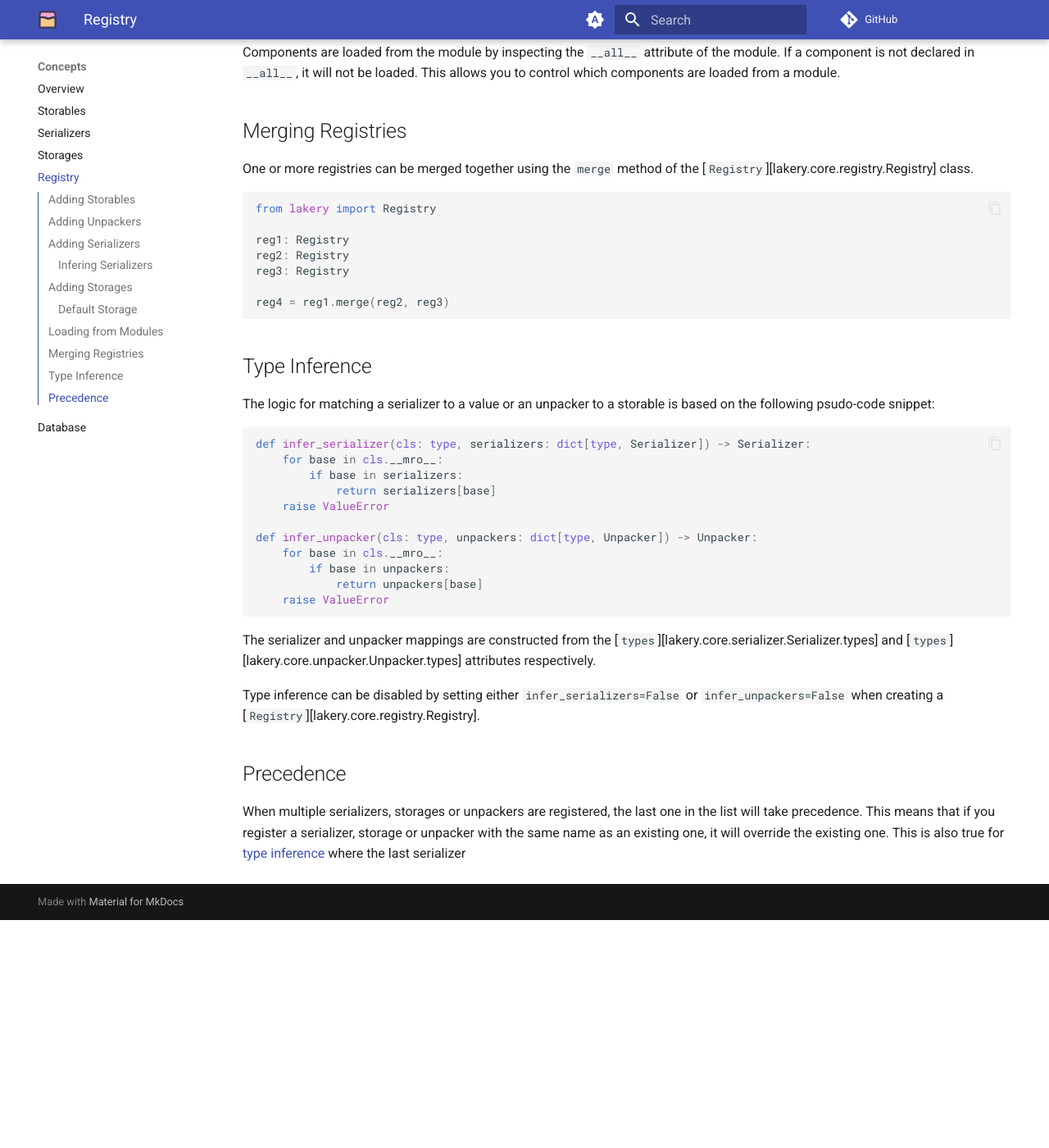
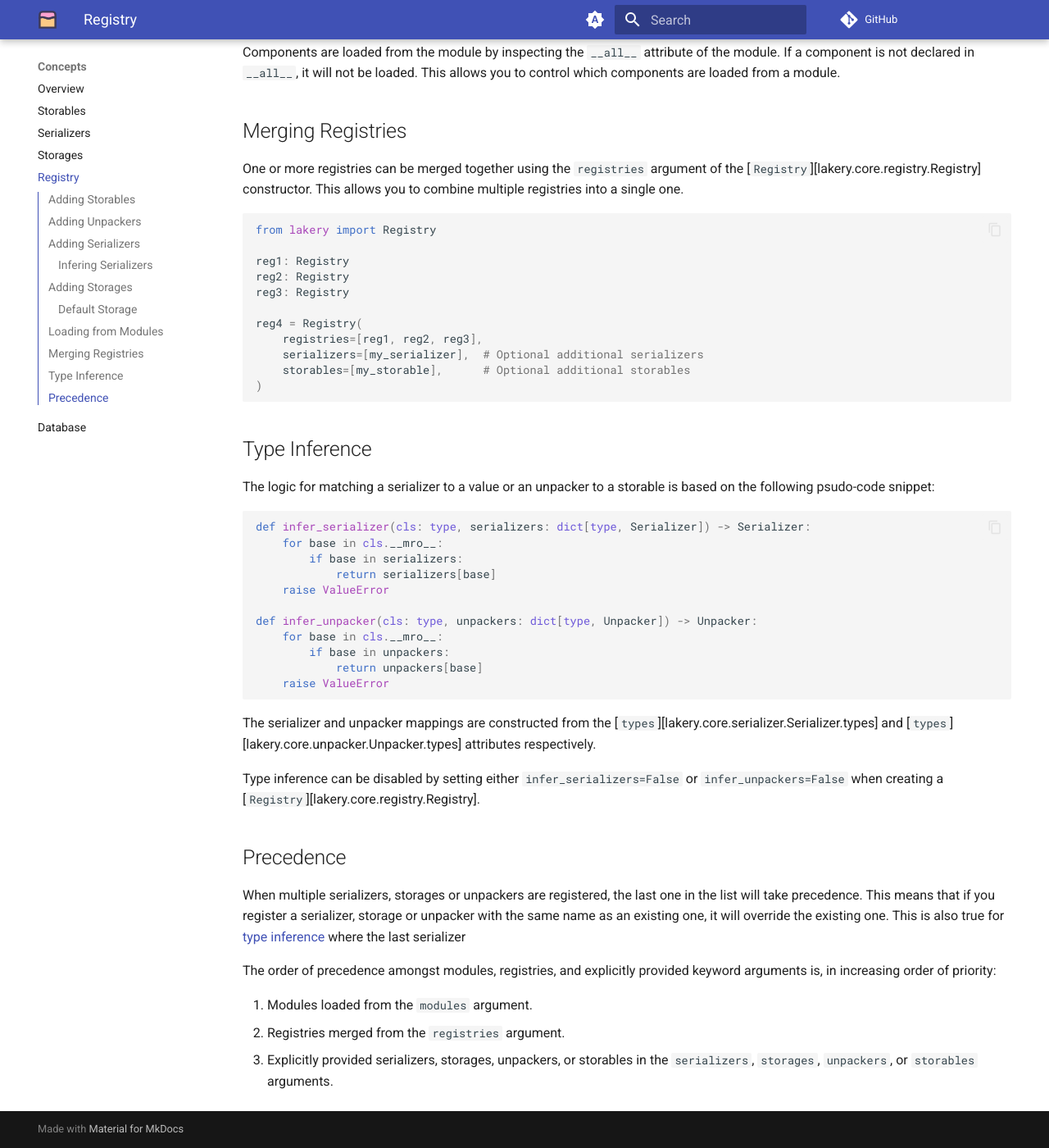
Before and after one commit to rmorshea/labox, an MkDocs documentation site: the page built from docs/src/concepts/registry.md, in a window 1280 px wide and 1400 px high, scrolled down 2356 px. Shown: the whole window at 82% size. Built offline with MkDocs 1.6.1 and Material for MkDocs 9.7.7, drawn with Linux system fonts in a browser that asks for light colours; comment, search, counter and statistics services are not loaded; before the commit the page ends 3478 px from its top, so only the background shows below that.

Commit message:
better merging

````diff
--- a/docs/src/concepts/registry.md
+++ b/docs/src/concepts/registry.md
@@ -119,8 +119,9 @@ you to control which components are loaded from a module.
 
 ## Merging Registries
 
-One or more registries can be merged together using the `merge` method of the
-[`Registry`][lakery.core.registry.Registry] class.
+One or more registries can be merged together using the `registries` argument of the
+[`Registry`][lakery.core.registry.Registry] constructor. This allows you to combine
+multiple registries into a single one.
 
 ```python
 from lakery import Registry
@@ -129,7 +130,11 @@ reg1: Registry
 reg2: Registry
 reg3: Registry
 
-reg4 = reg1.merge(reg2, reg3)
+reg4 = Registry(
+    registries=[reg1, reg2, reg3],
+    serializers=[my_serializer],  # Optional additional serializers
+    storables=[my_storable],      # Optional additional storables
+)
 ```
 
 ## Type Inference
@@ -164,3 +169,11 @@ When multiple serializers, storages or unpackers are registered, the last one in
 list will take precedence. This means that if you register a serializer, storage or
 unpacker with the same name as an existing one, it will override the existing one. This
 is also true for [type inference](#type-inference) where the last serializer
+
+The order of precedence amongst modules, registries, and explicitly provided keyword
+arguments is, in increasing order of priority:
+
+1. Modules loaded from the `modules` argument.
+2. Registries merged from the `registries` argument.
+3. Explicitly provided serializers, storages, unpackers, or storables in the
+   `serializers`, `storages`, `unpackers`, or `storables` arguments.
````
Also changed, not shown: docs/src/index.md (+1 -2 lines), 3 other files.
